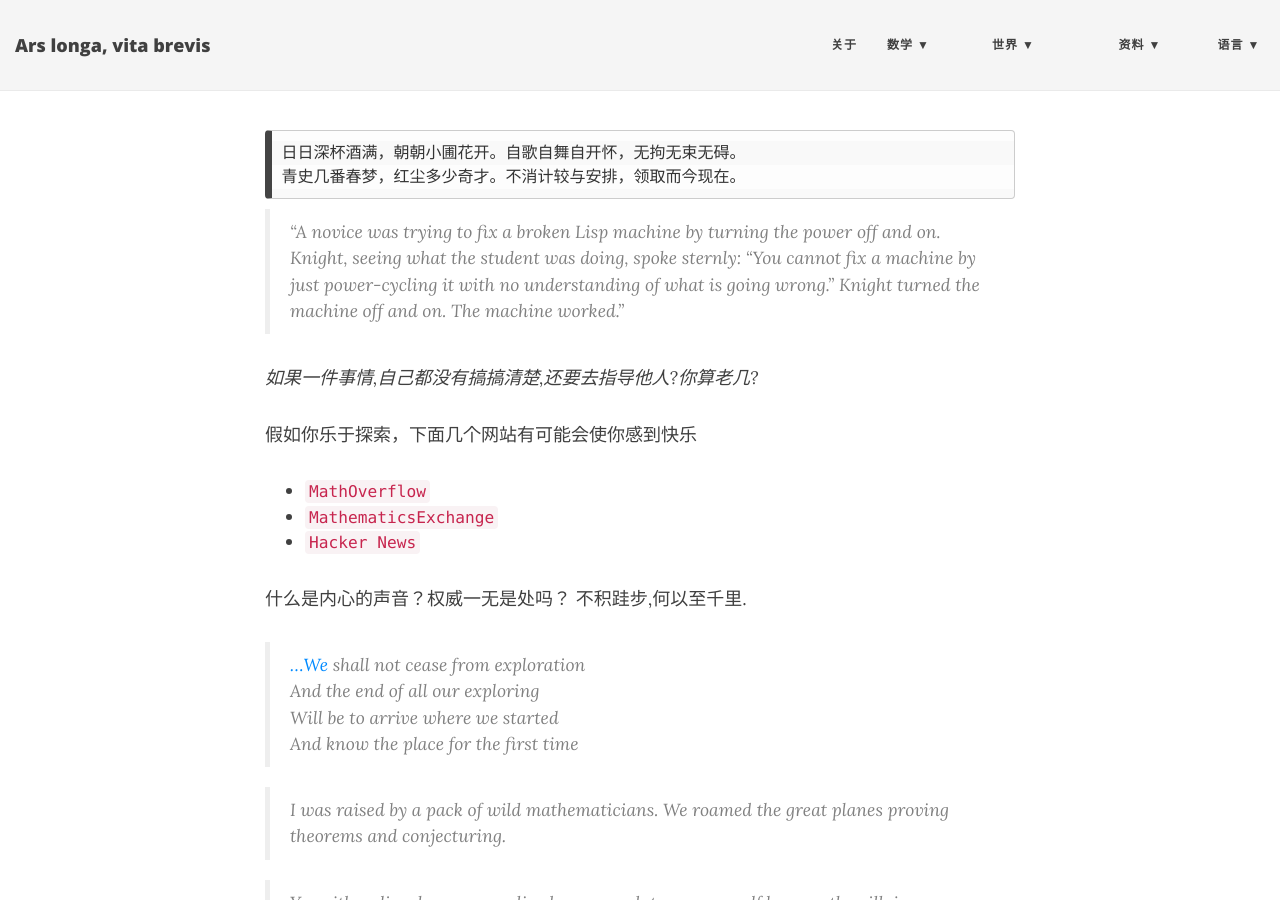
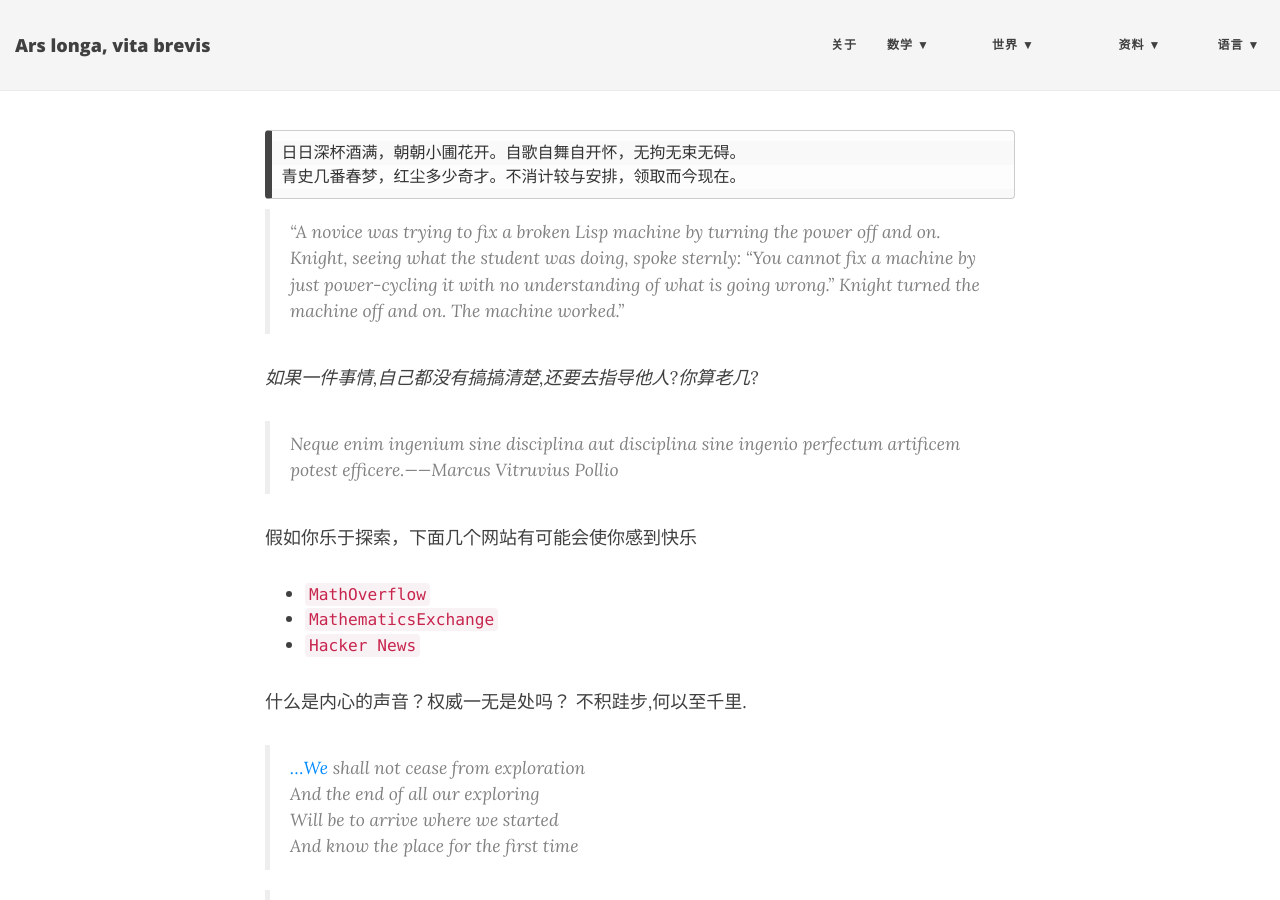
Before and after one commit to ZionPi/zionpi.github.io, a Jekyll site: the page built from about.md, in a window 1280 px wide and 900 px high. Built offline with Jekyll 4.4.1, drawn with Linux system fonts in a browser that asks for light colours; nearby versions of some CDN libraries; formulas are drawn with MathJax 3.

Commit message:
Update about.md

```diff
--- a/about.md
+++ b/about.md
@@ -9,6 +9,8 @@ layout: page
 > "A novice was trying to fix a broken Lisp machine by turning the power off and on. Knight, seeing what the student was doing, spoke sternly: "You cannot fix a machine by just power-cycling it with no understanding of what is going wrong." Knight turned the machine off and on. The machine worked."
 
 *如果一件事情,自己都没有搞搞清楚,还要去指导他人?你算老几?*
+
+> Neque enim ingenium sine disciplina aut disciplina sine ingenio perfectum artificem potest efficere.——Marcus Vitruvius Pollio
 
  假如你乐于探索，下面几个网站有可能会使你感到快乐
 - [`MathOverflow`](https://mathoverflow.net/)
```
